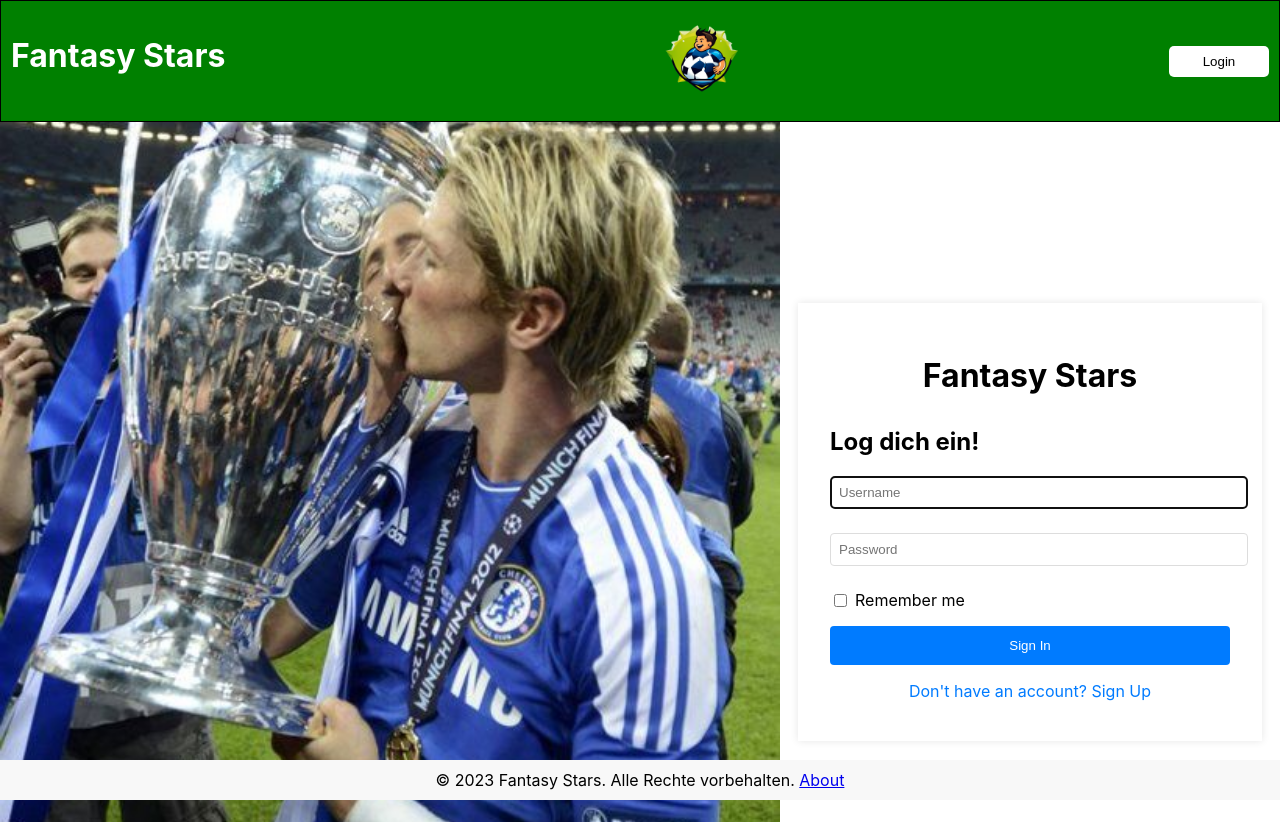
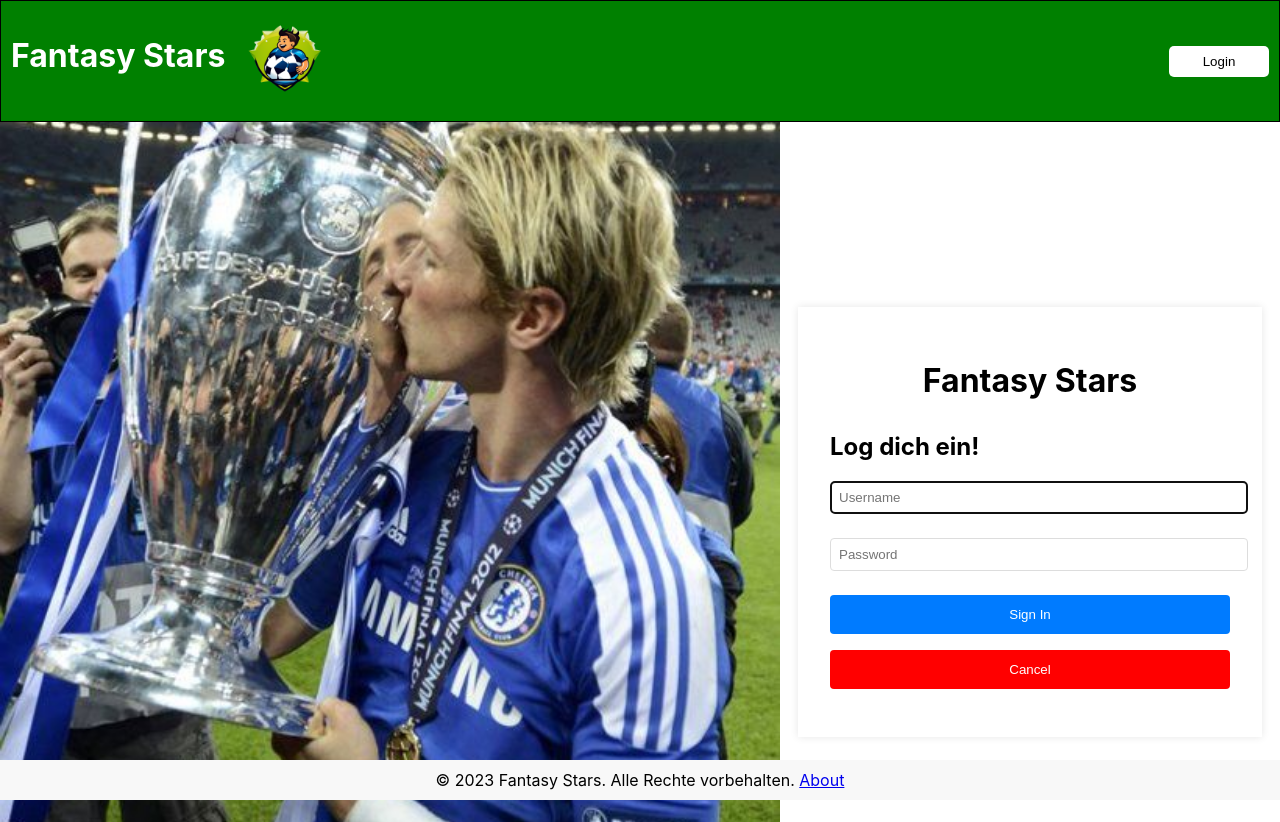
Before and after one commit to sero63211/fantasy-stars, a React (Create React App) app in the folder front-end/fantasy-stars/: page /login in a window 1280 px wide. Built offline with nearby package versions, Linux system fonts and the light colour scheme.

Commit message:
Styling in Header, Cancel button added

```diff
--- a/front-end/fantasy-stars/src/Components/Header.tsx
+++ b/front-end/fantasy-stars/src/Components/Header.tsx
@@ -21,8 +21,10 @@ const Header: React.FC = () => {
 
     return (
         <header className="header">
-            <h1>Fantasy Stars</h1>
+        <div style={{ display: 'flex', alignItems: 'center' }}>
+          <h1>Fantasy Stars</h1>
             <img src={logo} alt="Fantasy Stars Logo" />
+          </div>
 
             {loggedIn ==
             false ?
--- a/front-end/fantasy-stars/src/Views/Authentification/LoginScreen.tsx
+++ b/front-end/fantasy-stars/src/Views/Authentification/LoginScreen.tsx
@@ -84,19 +84,13 @@ export default function LoginScreen() {
                 onChange={(e) => setPassword(e.target.value)}
               />
             </div>
-            <div className="remember-me">
-              <input type="checkbox" id="remember" name="remember" />
-              <label htmlFor="remember">Remember me</label>
-            </div>
             <div className="submit-container">
               <button type="button" onClick={handleSubmit}>
                 Sign In
               </button>
-            </div>
-            <div className="links-container">
-              <a href="#" className="signup-link">
-                Don't have an account? Sign Up
-              </a>
+              <button onClick={() => navigate("/")} style={{background:"red"}}>
+              Cancel
+              </button>
             </div>
           </form>
         </div>
```
